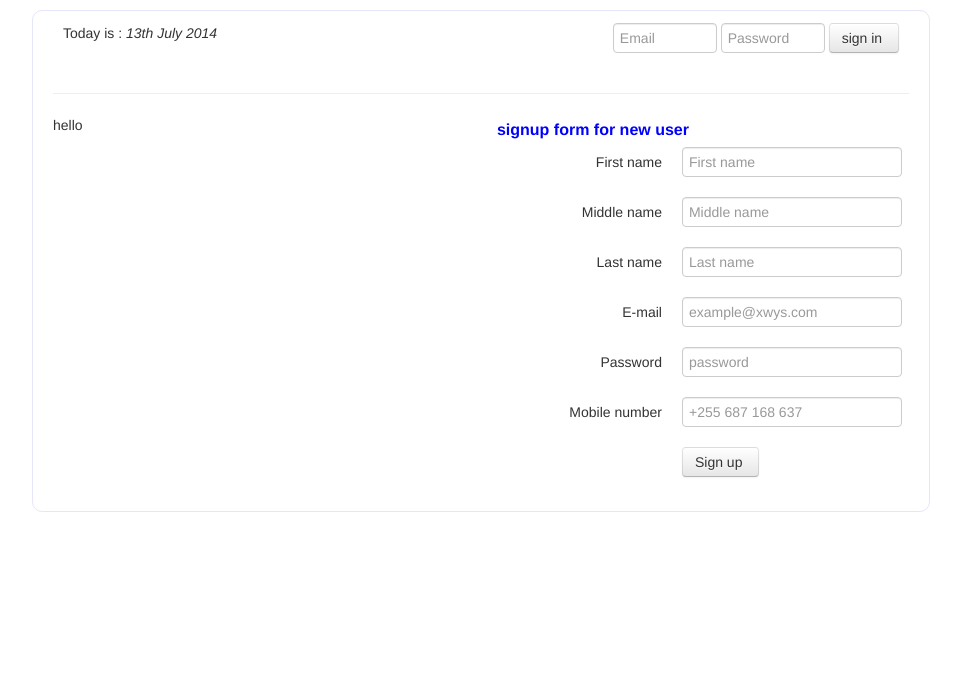
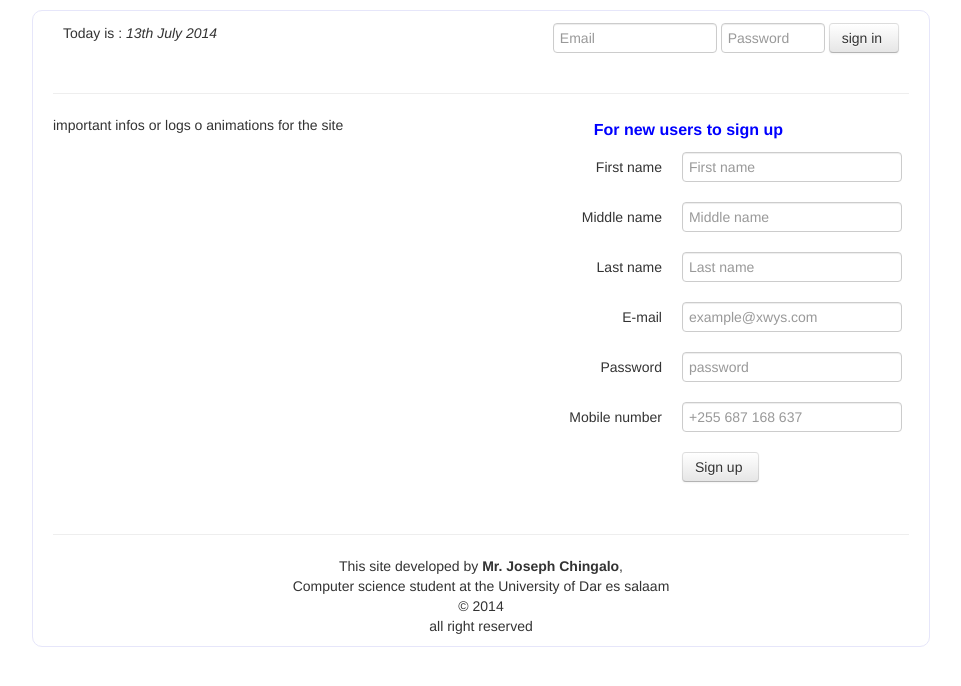
Before and after one commit to chingalo/reportissues, a Django app: template templates/index.html in a window 1280 px wide. Shown: the top 686 px of the page, without its empty margins (159-1120 px from the left). Run offline with Django 3.2, Linux system fonts and the light colour scheme; the template is opened without the code that fills it, so the values that code supplies are empty; some libraries are stand-ins or nearby versions.

Commit message:
update ;ogin and sign up forms and add footer at base

```diff
--- a/static/css/style.css
+++ b/static/css/style.css
@@ -22,10 +22,13 @@ margin-bottom:10px;
 padding:2px 10px;
 }
 .headerforsignup{
-text-align:justify;
 color:blue;
 font-weight:bold;
 font-size:16px;
-padding:5px;
-
+padding:5px 15px 10px 10px;
+max-width:50%;
+margin:auto;
 }
+.myFooter{
+text-align:center;
+}
--- a/templates/base.html
+++ b/templates/base.html
@@ -17,6 +17,14 @@
 <body>
 	<div class = "body_page">
 		{% block container %}{% endblock %}
+
+		<div class = "container-fluid myFooter">
+			<hr>
+			<p>This site developed by <b>Mr. Joseph Chingalo</b>,<br>
+			Computer science student at  the University of Dar es salaam<br>
+			&copy; {% now " Y" %}<br> all right reserved</p>
+		</div>
+
 	</div>
 
 
--- a/templates/index.html
+++ b/templates/index.html
@@ -4,6 +4,7 @@
 <!-- login form and signup form for new user -->
 
 <div class = "container-fluid">
+
 	<div class = "row-fluid">
 		<div class = "login">
 			<span class = "pull-left">
@@ -14,9 +15,9 @@
 			<span class = "pull-right">
 				<form class="form-inline"  method = "post" action="" >
 					{% csrf_token %}
-					<input type="text" class="input-small" placeholder="Email">
+					<input type="text" class="input-medium" placeholder="Email">
 				  <input type="password" class="input-small" placeholder="Password">
-				  <input type="submit" value = "sign in " class = "btn">
+				   <input type="submit" value = "sign in " class = "btn">
 				</form>
 			</span>
 
@@ -28,13 +29,16 @@
 	<!-- sign up form and some important issues to the new user of syatem-->
 	<div class = "row-fluid signup">
 		<!--important info-->
-		<div class = "span6">
-			hello
+		<div class = "span6 .hidden-phone .hidden-tablet">
+			<p>important infos or logs o animations for the site
+
+			</p>
+
 		</div>
 
 		<!-- signup form -->
 		<div class = "span6">
-			<div class = "headerforsignup">signup form for new user</div>
+			<div class = "headerforsignup">For new users to sign up</div>
 			<form class="form-horizontal"  method = "post" action="">
 				{% csrf_token %}
 				<div class="control-group">
@@ -85,10 +89,7 @@
 					</div>
 				</div>
 
-
-
 			</form>
-
 		</div>
 	</div>
 
```
